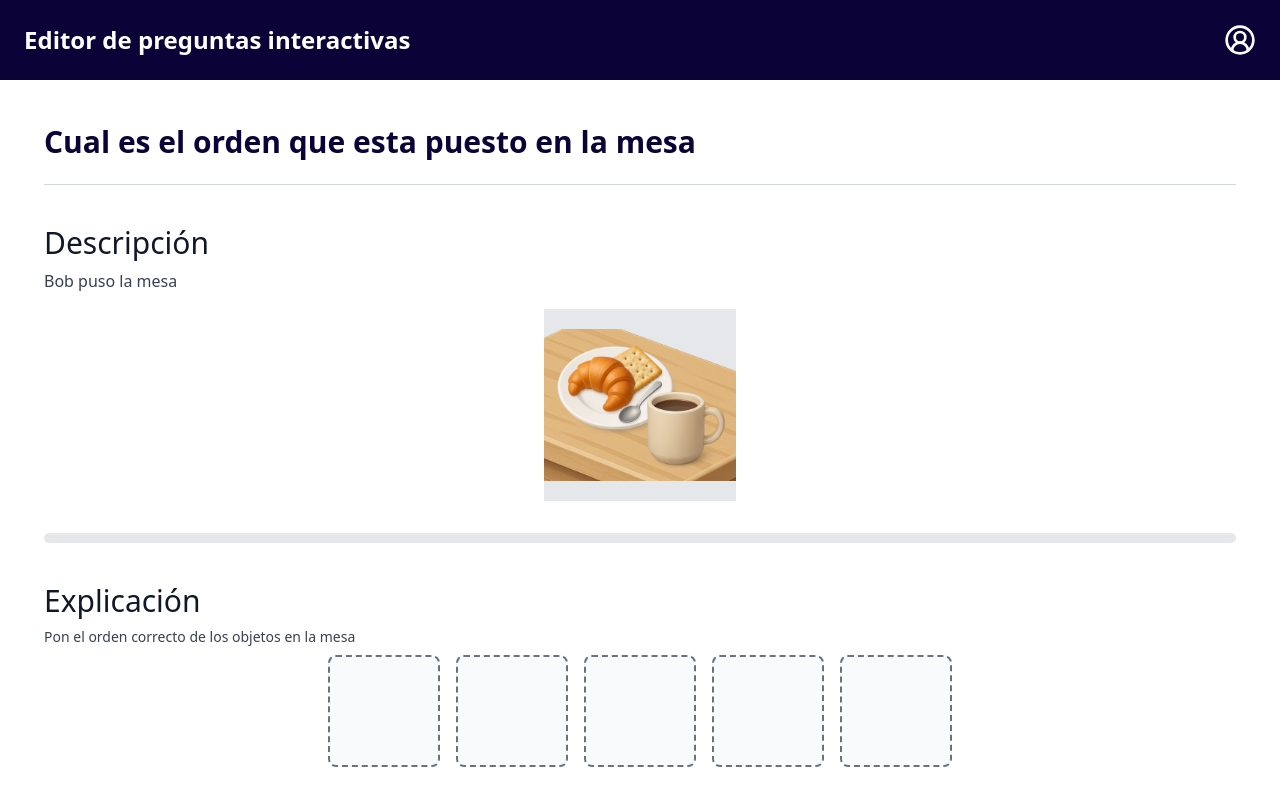
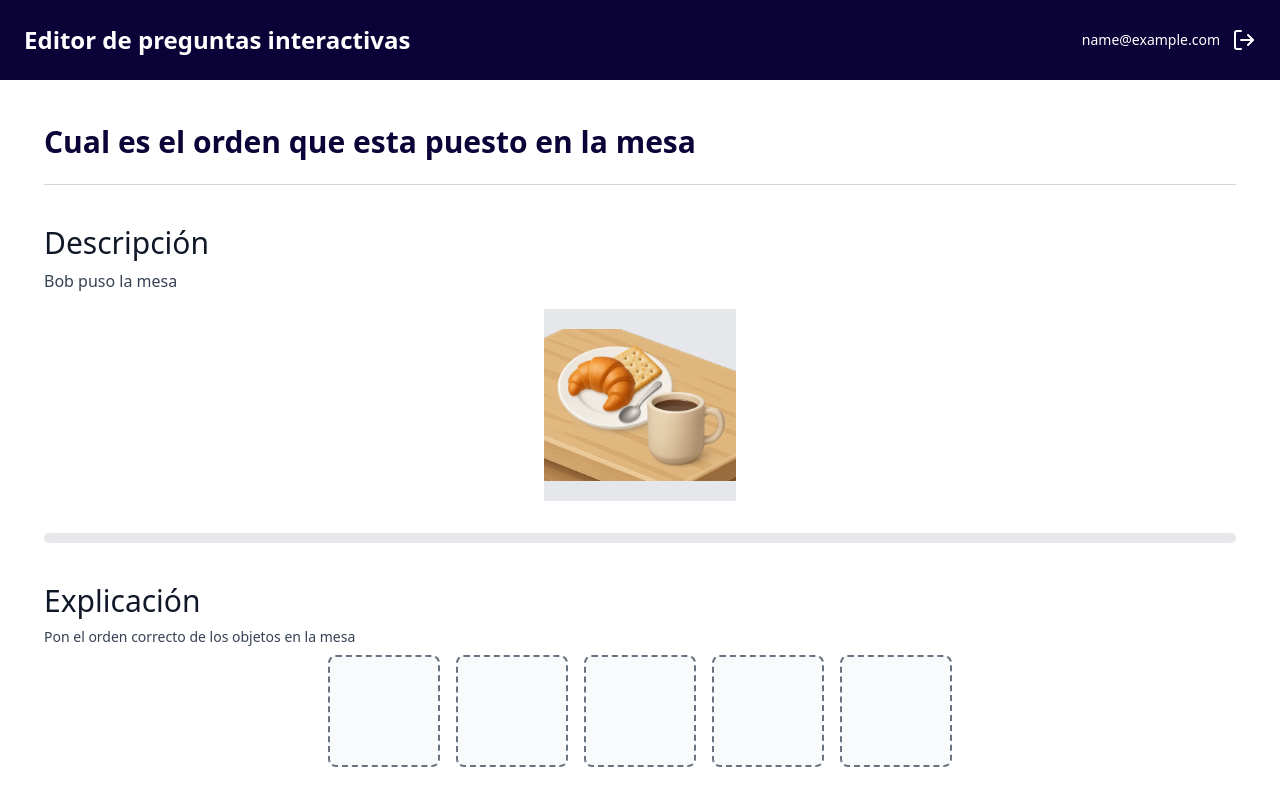
Before and after one commit to epf-21/web, a React (Vite) app in the folder frontend/: page /preview in a window 1280 px wide. Shown: the top 798 px of the page. Built offline with nearby package versions, Linux system fonts and the light colour scheme; sample sign-in values are in the browser's storage.

Commit message:
feat: mejorar el header del preview

```diff
--- a/frontend/src/components/PreviewPanel.jsx
+++ b/frontend/src/components/PreviewPanel.jsx
@@ -1,9 +1,14 @@
 import { useState } from 'react';
-import { UserCircle2 } from 'lucide-react';
+import { useNavigate } from 'react-router-dom';
+import Header from './Header';
+import { useAuthStore } from '../stores/useAuthStore';
 
 export default function PreviewPanel() {
+  const navigate = useNavigate();
+
   const [filledBoxes, setFilledBoxes] = useState(0);
   const [currentlyDragging, setCurrentlyDragging] = useState(null);
+  const { user, logout } = useAuthStore();
   const [boxes, setBoxes] = useState([
     { id: 1, filled: false, content: null },
     { id: 2, filled: false, content: null },
@@ -86,12 +91,18 @@ export default function PreviewPanel() {
     }
   };
 
+  const handleLogout = () => {
+    logout();
+    navigate('/');
+  };
+
   return (
     <div className="min-h-screen bg-white">
-      <header className="flex items-center justify-between px-6 py-6 bg-black-rock-950 shadow-sm">
-        <h1 className="text-xl md:text-2xl font-bold text-white">Editor de preguntas interactivas</h1>
-        <UserCircle2 className="w-8 h-8 text-white" />
-      </header>
+      <Header
+        user={user}
+        login={() => navigate('/login')}
+        logout={handleLogout}
+      />
       <main className="bg-white w-full p-5 max-w-full overflow-hidden">
         <div className="p-6">
           <div className="mb-10 border-b pb-6 border-gray-300">
--- a/frontend/src/pages/QuestionManager.jsx
+++ b/frontend/src/pages/QuestionManager.jsx
@@ -1,6 +1,6 @@
 import { useSearchParams, useNavigate } from 'react-router-dom'
 import { useEffect } from 'react'
-import { Eye, Pencil, Trash2, Plus, UserCircle2 } from 'lucide-react'
+import Icon from '../components/Icon';
 import { useAuthStore } from '../stores/useAuthStore';
 import { useDeleteQuestion, useQuestionByLevel } from '../hooks/useQuestion';
 import Header from '../components/Header';
@@ -52,7 +52,7 @@ export default function QuestionManager() {
           <button
             onClick={handleClick}
             className="flex items-center gap-2 bg-black-rock-900 hover:bg-black-rock-950 text-white py-2 px-4 rounded-xl transition shadow-md">
-            <Plus className="w-5 h-5" />
+            <Icon name="Plus" />
             Crear nueva pregunta
           </button>
         </div>
@@ -77,16 +77,16 @@ export default function QuestionManager() {
                 <button
                   onClick={() => navigate('/preview')}
                   className="p-2 rounded-full bg-black-rock-100 text-black-rock-950 hover:bg-black-rock-200 transition transform hover:scale-110">
-                  <Eye className="w-5 h-5" />
+                  <Icon name="Eye" />
                 </button>
                 <button className="p-2 rounded-full bg-black-rock-100 text-black-rock-950 hover:bg-black-rock-200 transition transform hover:scale-110">
-                  <Pencil className="w-5 h-5" />
+                  <Icon name="Pencil" />
                 </button>
                 <button
                   onClick={() => deleteQuestion(q.id)}
                   disabled={isPending}
                   className="p-2 rounded-full bg-black-rock-100 text-black-rock-950 hover:bg-black-rock-200 transition transform hover:scale-110">
-                  <Trash2 className="w-5 h-5" />
+                  <Icon name="Trash2" />
                 </button>
               </div>
             </div>
--- a/frontend/src/pages/home.jsx
+++ b/frontend/src/pages/home.jsx
@@ -26,8 +26,8 @@ export default function Home() {
     <div className="min-h-screen bg-white relative">
       <Header
         user={user}
+        login={() => navigate('/login')}
         logout={handleLogout}
-        login={() => navigate('/login')}
       />
       <main className="px-6 py-10">
         <h2 className="text-3xl font-semibold text-black-rock-950 tracking-wide text-center mb-10 drop-shadow-sm">
```
